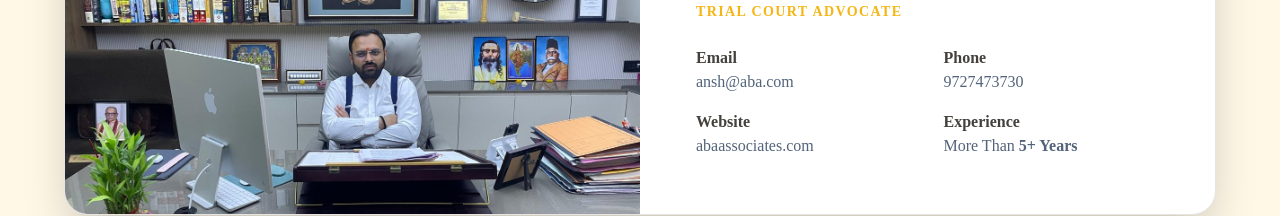
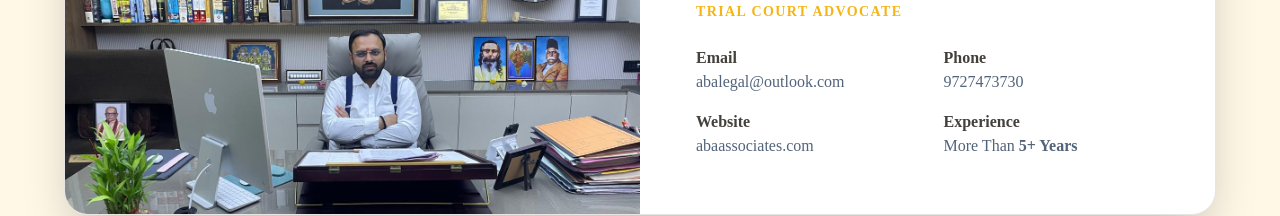
Before and after one commit to hemantsaini1111/law-firm-new-, a React (Vite) app: page /key-pillars/ansh in a window 1280 px wide. Shown: the part 243-459 px from the top of the page. Built offline with nearby package versions, Linux system fonts and the light colour scheme; the HTML template or start-up script is replaced by a standard one; a web font is replaced by a local one.

Commit message:
full website design completed

```diff
--- a/src/components/Process.tsx
+++ b/src/components/Process.tsx
@@ -154,19 +154,19 @@ const Process = () => {
               <img
                 src={p3Image}
                 alt="Firm's Guiding Principles"
-                className="w-full max-w-xl rounded-lg shadow-lg object-cover"
+                className="w-full max-w-xl rounded-none shadow-lg object-cover"
               />
               {/* Two Images Side by Side */}
               <div className="flex gap-4 w-full max-w-xl mr-4">
                 <img
                   src={p4Image}
                   alt="Firm's Guiding Principles"
-                  className="w-1/2 rounded-lg shadow-lg object-cover"
+                  className="w-1/2 rounded-none shadow-lg object-cover"
                 />
                 <img
                   src={p5Image}
                   alt="Firm's Guiding Principles"
-                  className="w-1/2 rounded-lg shadow-lg object-cover"
+                  className="w-1/2 rounded-none shadow-lg object-cover"
                 />
               </div>
             </div>
--- a/src/pages/key-pillars/Ansh.tsx
+++ b/src/pages/key-pillars/Ansh.tsx
@@ -46,10 +46,10 @@ export default function Ansh() {
                       Email
                     </span>
                     <a
-                      href="mailto:jamesgarcia@igual.com"
+                      href="mailto:abalegal@outlook.com"
                       className="hover:text-primary transition-colors truncate block"
                     >
-                      ansh@aba.com
+                      abalegal@outlook.com
                     </a>
                   </div>
 
```
